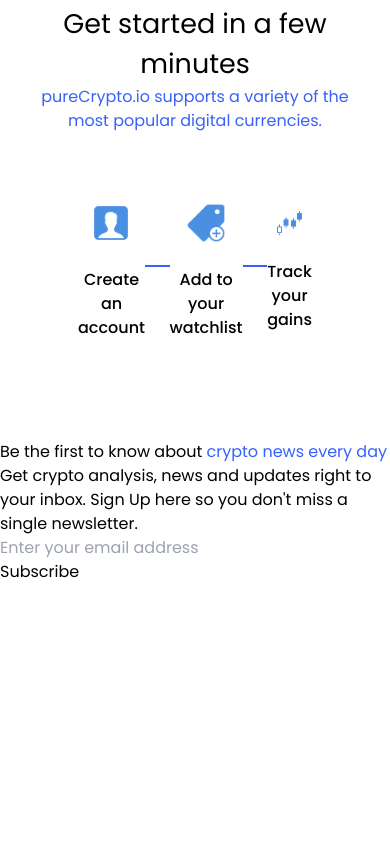
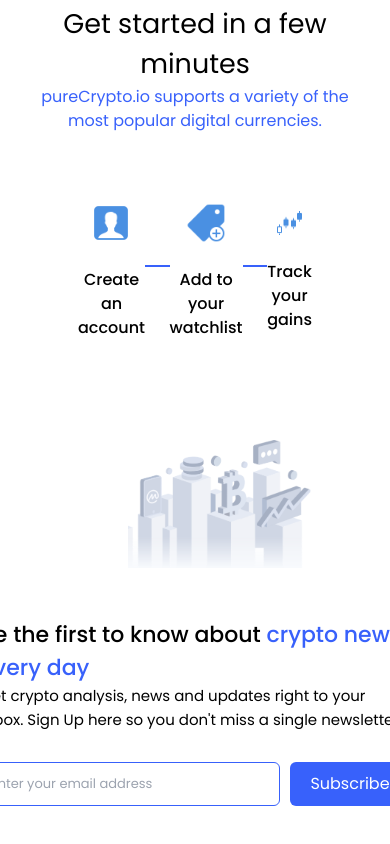
Before and after one commit to aabb1998/Krypt.io, a React (Vite) app in the folder client/: page / in a window 390 px wide. Shown: the part 984-1828 px from the top of the page. Before the commit the page ends 1568 px from the top, so only its background shows below. Built offline with nearby package versions, Linux system fonts and the light colour scheme.

Commit message:
Added mailing section.

```diff
--- /dev/null
+++ b/client/src/Components/MailingList/MailingList.css
@@ -0,0 +1,86 @@
+.mailing__section {
+  display: flex;
+  flex-direction: row;
+  width: 80%;
+  margin: auto;
+  align-items: center;
+  justify-content: center;
+  margin-bottom: 300px;
+  -webkit-touch-callout: none; /* iOS Safari */
+  -webkit-user-select: none; /* Safari */
+  -khtml-user-select: none; /* Konqueror HTML */
+  -moz-user-select: none; /* Old versions of Firefox */
+  -ms-user-select: none; /* Internet Explorer/Edge */
+  user-select: none; /* Non-prefixed version, currently
+                                  supported by Chrome, Edge, Opera and Firefox */
+}
+
+.mailing__section-left {
+  display: flex;
+  flex-direction: column;
+  align-items: flex-start;
+}
+
+.mailing__section-text h4 {
+  font-size: 22px;
+  font-weight: 500;
+}
+
+.mailing__section-info {
+  font-size: 15px;
+  font-weight: 400;
+}
+
+.mailing__section-email {
+  display: flex;
+  flex-direction: row;
+  margin-top: 30px;
+}
+
+.mailing__section-email input {
+  border: 1px solid #3861fb;
+  padding: 10px;
+  text-align: left;
+  align-items: center;
+  font-size: 13px;
+  width: 300px;
+  border-radius: 6px;
+  outline: none;
+}
+
+.mailing__section-email button {
+  padding: 10px;
+  background-color: #3861fb;
+  color: white;
+  border-radius: 6px;
+  margin-left: 10px;
+  width: 120px;
+}
+
+.mailing__section-right {
+  height: auto;
+  width: 500px;
+  margin-left: 50px;
+}
+
+@media screen and (max-width: 929px) {
+  .mailing__section {
+    display: flex;
+    flex-direction: column-reverse;
+    width: 60%;
+    align-items: center;
+    justify-content: center;
+    margin: auto;
+    margin-bottom: 200px;
+  }
+
+  .mailing__section-right {
+    height: auto;
+    width: auto;
+  }
+
+  .mailing__section-left {
+    margin-top: 50px;
+    align-items: center;
+  }
+}
--- a/client/src/Components/MailingList.jsx
+++ b/client/src/Components/MailingList/MailingList.jsx
@@ -1,4 +1,6 @@
 import React from 'react';
+import './MailingList.css';
+import mailImg from '../../assets/mailinglist.png';
 
 const MailingList = () => {
   return (
@@ -9,7 +11,7 @@
             Be the first to know about{' '}
             <span style={{ color: '#3861FB' }}>crypto news every day</span>
           </h4>
-          <span>
+          <span className="mailing__section-info">
             Get crypto analysis, news and updates right to your inbox. Sign Up
             here so you don't miss a single newsletter.
           </span>
@@ -19,6 +21,9 @@
           <button>Subscribe</button>
         </div>
       </div>
+      <div className="mailing__section-right">
+        <img src={mailImg} alt="" />
+      </div>
     </div>
   );
 };
--- a/client/src/Components/index.js
+++ b/client/src/Components/index.js
@@ -3,4 +3,4 @@
 export { default as LiveMarket } from './LiveMarket';
 export { default as GetStarted } from './GetStarted/GetStarted';
 export { default as Footer } from './Footer';
-export { default as MailingList } from './MailingList';
+export { default as MailingList } from './MailingList/MailingList';
```
Also changed, not shown: client/src/assets/mailinglist.png (added).
